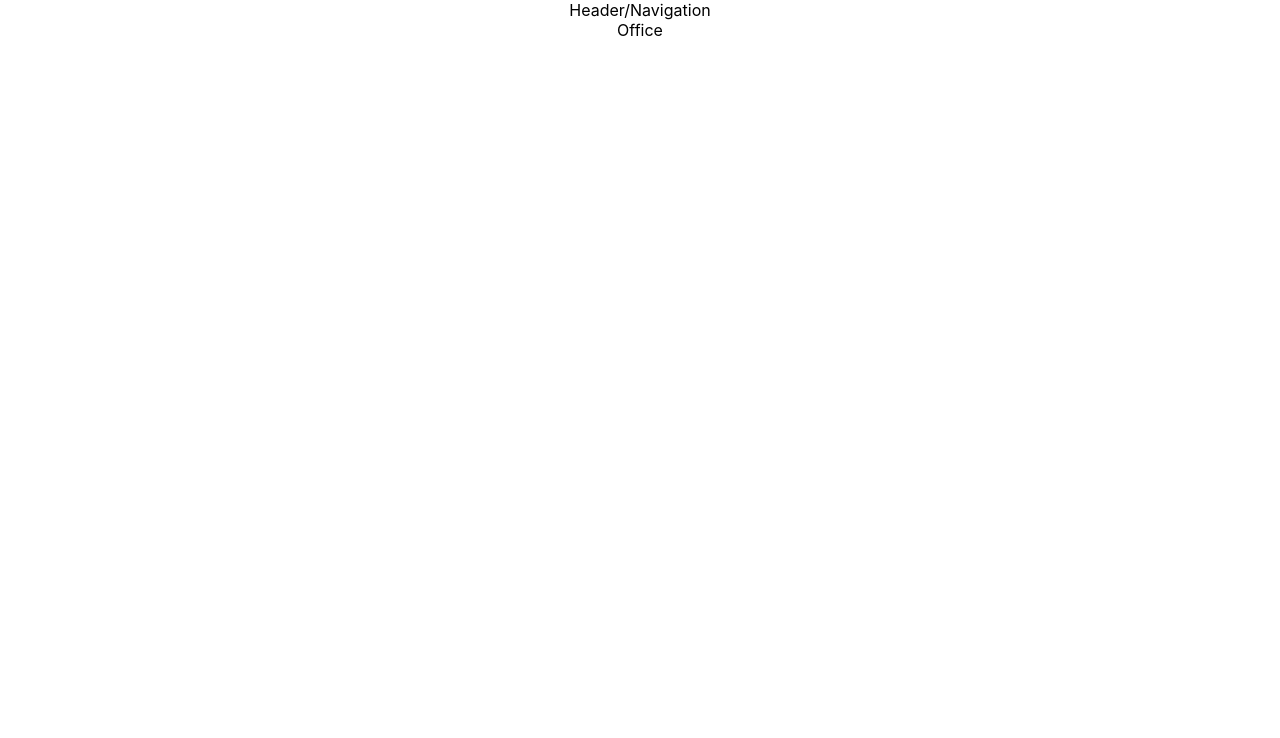
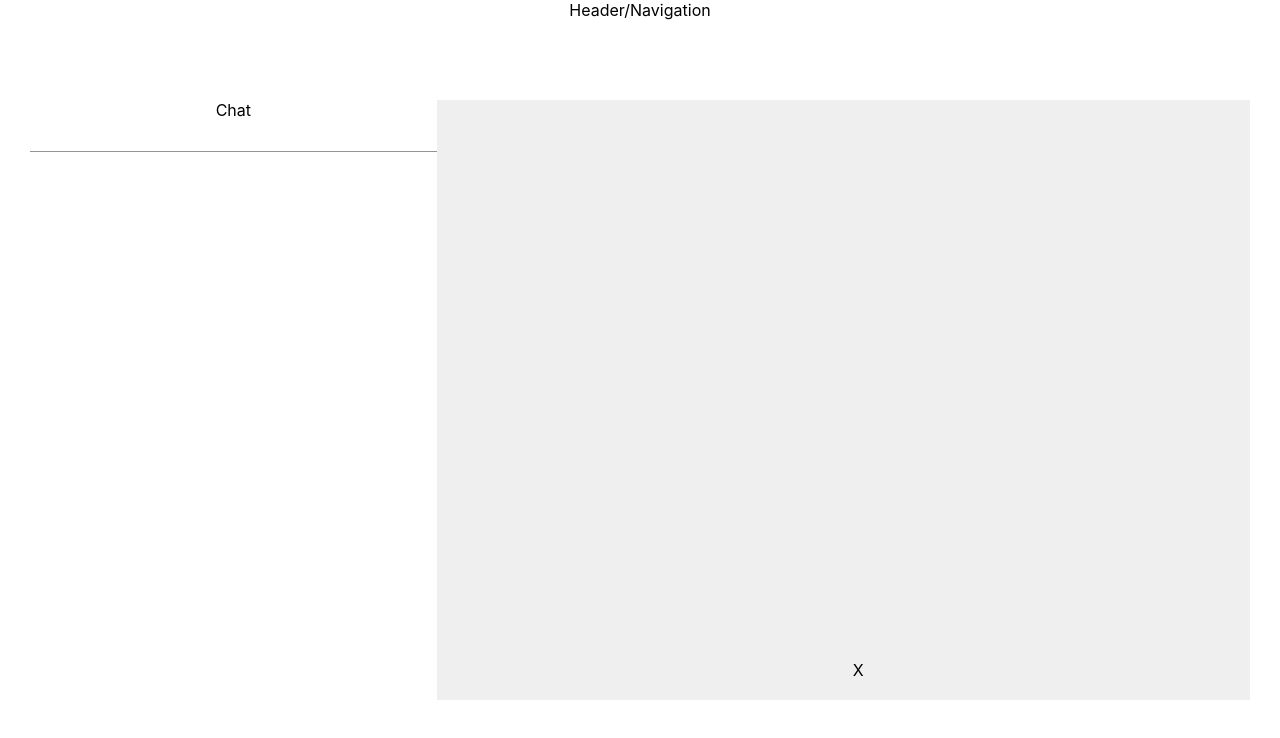
Before and after one commit to jiroquijano/jiro-portfolio, a React (Create React App) app: page /office in a window 1280 px wide. Shown: the top 738 px of the page. Built offline with nearby package versions, Linux system fonts and the light colour scheme.

Commit message:
Implemented character movement in office page

```diff
--- a/package.json
+++ b/package.json
@@ -3,6 +3,7 @@
   "version": "0.1.0",
   "private": true,
   "dependencies": {
+    "@material-ui/core": "^4.11.4",
     "@testing-library/jest-dom": "^5.14.1",
     "@testing-library/react": "^11.2.7",
     "@testing-library/user-event": "^12.8.3",
--- a/src/App.js
+++ b/src/App.js
@@ -1,14 +1,17 @@
 import './App.css';
 import {BrowserRouter, Route, Switch} from 'react-router-dom';
+import OfficePage from './components/Office/OfficePage';
 
 function App() {
   return (
     <div className="App">
+          <div>
             Header/Navigation
+          </div>
           <BrowserRouter>
             <Switch>
               <Route path='/' exact component={()=><div>Home</div>}/>
-          <Route path='/office' exact component={()=><div>Office</div>}/>
+              <Route path='/office' exact component={OfficePage}/>
               <Route path='/contact' exact component={()=><div>Contact</div>}/>
             </Switch>
           </BrowserRouter>
--- /dev/null
+++ b/src/components/Office/Character.jsx
@@ -0,0 +1,91 @@
+import React, {useState, useEffect} from 'react';
+import {makeStyles} from '@material-ui/core';
+import useKeyPress from '../../hooks/useKeyPress';
+
+const STEP = 20;
+const useStyles = makeStyles({
+    character: (props) => ({
+        position: 'relative',
+        top: `${props.positionY}px`,
+        left: `${props.positionX}px`,
+        height: '30px',
+        width: '30px'
+    })
+});
+
+const Character = ({canvas}) => {
+    const [positionX, setX] = useState();
+    const [positionY, setY] = useState();
+    const classes = useStyles({positionX, positionY});
+
+    useEffect(()=>{
+        setX(canvas.current?.offsetWidth/2);
+        setY(canvas.current?.offsetHeight - 40);
+        window.addEventListener('resize', (e)=>{
+            setX(canvas.current?.offsetWidth/2);
+            setY(canvas.current?.offsetHeight - 40);
+        });
+        return () => window.removeEventListener('resize', ()=>{});
+    },[canvas])
+
+    const validateMovement = (newX, newY) => {
+        const canvasWidth = canvas.current.offsetWidth;
+        const canvasHeight = canvas.current.offsetHeight;
+        return (newX > 0 && newX < canvasWidth - 40) && (newY > 0 && newY < canvasHeight - 40);
+    }
+
+    const moveCharacter = (movement) => {
+        switch (movement) {
+            case 'up' : {
+                setY((previousY) => {
+                    return validateMovement(positionX, previousY-STEP) ?
+                        previousY - STEP : previousY;
+                })
+                break;
+            }
+            case 'down' : {
+                setY((previousY) => {
+                    return validateMovement(positionX, previousY+STEP) ?
+                        previousY + STEP : previousY;
+                });
+                break;
+            }
+            case 'right' : {
+                setX((previousX) => {
+                    return validateMovement(previousX+STEP, positionY) ?
+                        previousX+STEP : previousX;
+                });
+                break;
+            }
+            case 'left' : {
+                setX((previousX) => {
+                    return validateMovement(previousX-STEP, positionY) ?
+                        previousX-STEP : previousX;
+                });
+                break;
+            }
+            default: {
+                break;
+            }
+        }
+    }
+
+    const handleKeyPress = (event) => {
+        if(event.key.includes('Arrow')) {
+            const movement = event.key.replace('Arrow','').toLowerCase();
+            moveCharacter(movement);
+        }
+        if(event.key.toLowerCase() === 'x') alert('interact');
+        event.preventDefault();
+    }
+
+    useKeyPress(handleKeyPress);
+
+    return (
+        <div className={classes.character}>
+            X
+        </div>
+    )
+}
+
+export default Character;
--- /dev/null
+++ b/src/components/Office/OfficeCanvas.jsx
@@ -0,0 +1,30 @@
+import React, {useRef} from 'react';
+import {Grid, makeStyles} from '@material-ui/core';
+import Character from './Character';
+
+const useStyles = makeStyles({
+    canvas : {
+        background: '#EFEFEF',
+        height: '600px',
+        display: 'flex'
+    },
+    character: (props) => ({
+        position: 'relative',
+        top: `${props.y}px`,
+        left: `${props.x}px`
+    })
+});
+
+const OfficeCanvas = () => {
+    const classes = useStyles();
+    const canvasRef = useRef(null);
+    return (
+        <Grid container item direction='row' ref={canvasRef} className={classes.canvas}>
+            <Grid item>
+                <Character canvas={canvasRef}/>
+            </Grid>
+        </Grid>
+    )
+}
+
+export default OfficeCanvas;
--- /dev/null
+++ b/src/components/Office/OfficePage.jsx
@@ -0,0 +1,38 @@
+import React from 'react';
+import OfficeCanvas from './OfficeCanvas'
+import {Grid, makeStyles, TextField, useMediaQuery} from '@material-ui/core';
+import {Redirect} from 'react-router-dom';
+
+const useStyles = makeStyles({
+    root: {
+        padding: '50px 30px',
+        marginTop: '30px',
+        background: '#FFFFFF'
+    }
+})
+
+const OfficePage = () => {
+    const classes = useStyles();
+    const isMobile = useMediaQuery('(max-width:768px)');
+    return (
+        <div className={classes.root}>
+            {
+                !isMobile ? (
+                    <Grid container direction='row'>
+                        <Grid item xs={4}>
+                            Chat
+                            <TextField fullWidth/>
+                        </Grid>
+                        <Grid item xs={8}>
+                            <OfficeCanvas/>
+                        </Grid>
+                    </Grid>
+                ) : (
+                    <Redirect to='/'/>
+                )
+            }
+        </div>
+    )
+}
+
+export default OfficePage;
--- /dev/null
+++ b/src/hooks/useKeyPress.jsx
@@ -0,0 +1,10 @@
+import {useEffect} from 'react';
+
+const useKeyPress = (callback) => {
+    useEffect(()=>{
+        window.addEventListener('keydown', callback)
+        return () => window.removeEventListener('keydown', callback);
+    },[callback])
+}
+
+export default useKeyPress;
--- a/src/index.css
+++ b/src/index.css
@@ -5,6 +5,7 @@ body {
     sans-serif;
   -webkit-font-smoothing: antialiased;
   -moz-osx-font-smoothing: grayscale;
+  background-color: #FFFFFF
 }
 
 code {
```
Also changed, not shown: public/logo192.png (added), 1 other file (tests, documents, lock files or other folders). Lines whose indentation alone changed are shown as unchanged.
